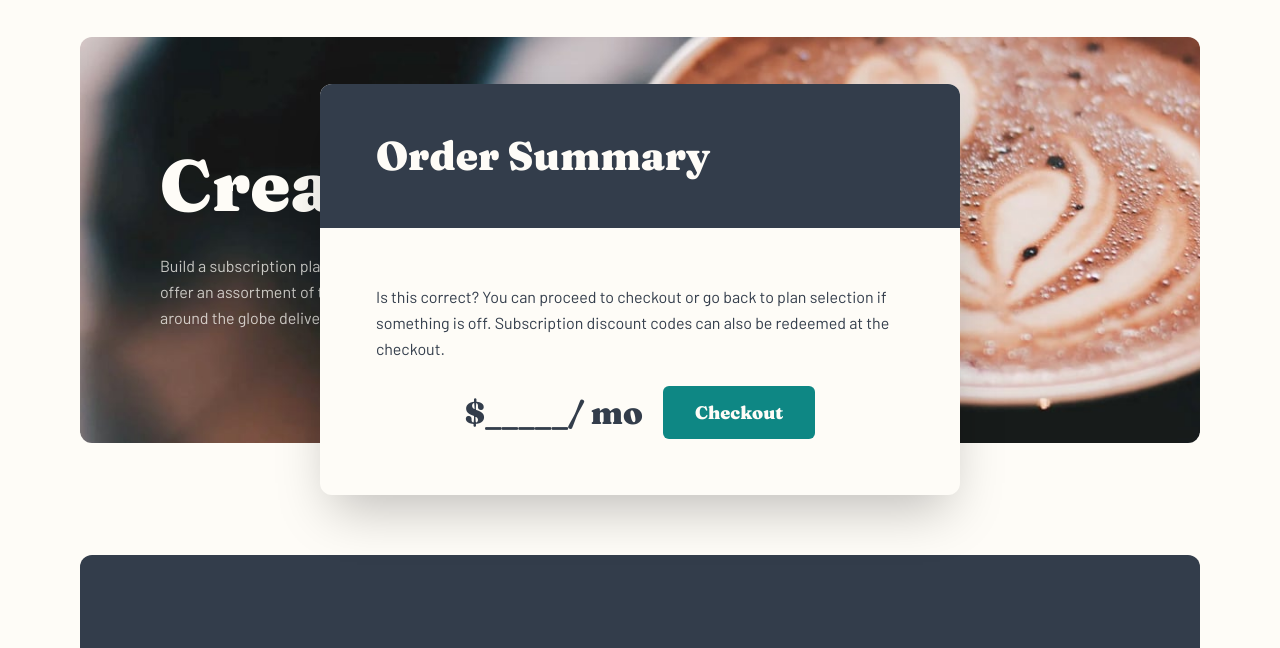
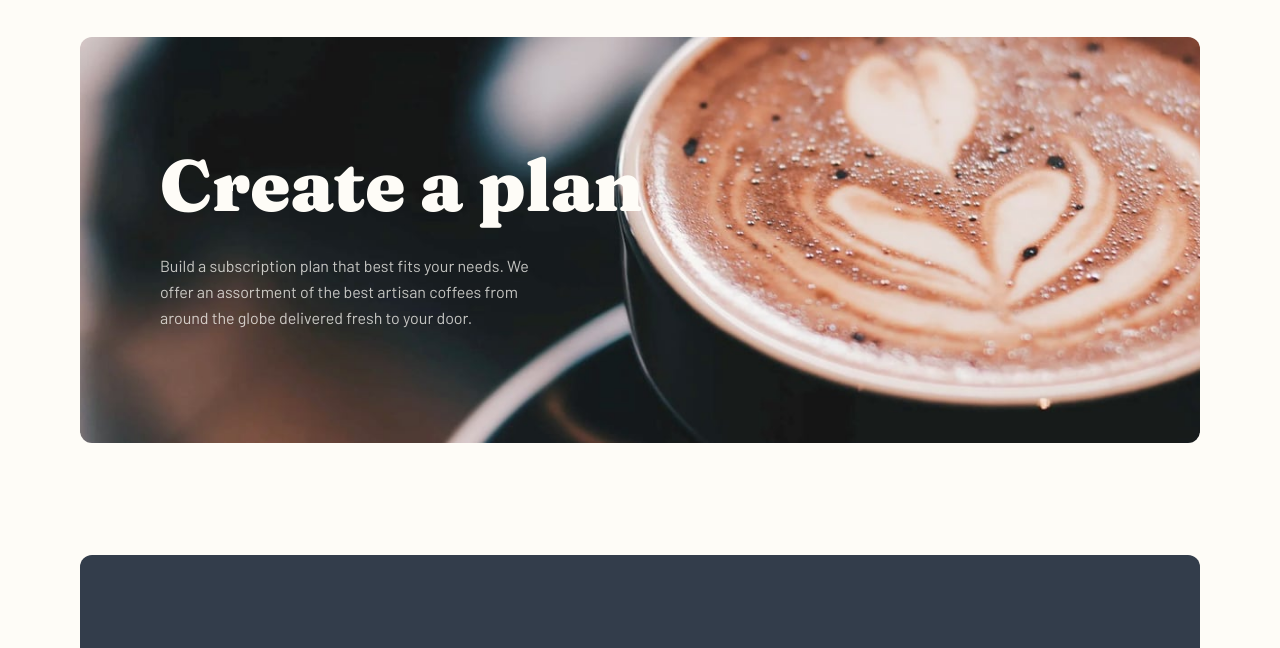
Before and after one commit to Cyrilebl/coffeeroasters, a website: page plan.html in a window 1280 px wide. Shown: the part 76-724 px from the top of the page. Drawn offline with Linux system fonts and the light colour scheme.

Commit message:
module summary config

```diff
--- a/plan.html
+++ b/plan.html
@@ -322,7 +322,7 @@
         <!-- Module Order -->
 
         <div
-          class="module fixed left-1/2 top-[15%] z-50 w-4/5 -translate-x-1/2 flex-col rounded-xl bg-neutral1 shadow-2xl md:w-3/4 lg:top-[20%] lg:w-1/2"
+          class="module fixed left-1/2 top-[15%] z-50 hidden w-4/5 -translate-x-1/2 flex-col rounded-xl bg-neutral1 shadow-2xl md:w-3/4 lg:top-[20%] lg:w-1/2"
         >
           <h2 class="rounded-t-xl bg-secondary px-6 py-7 md:px-14 md:py-12">
             Order Summary
```
